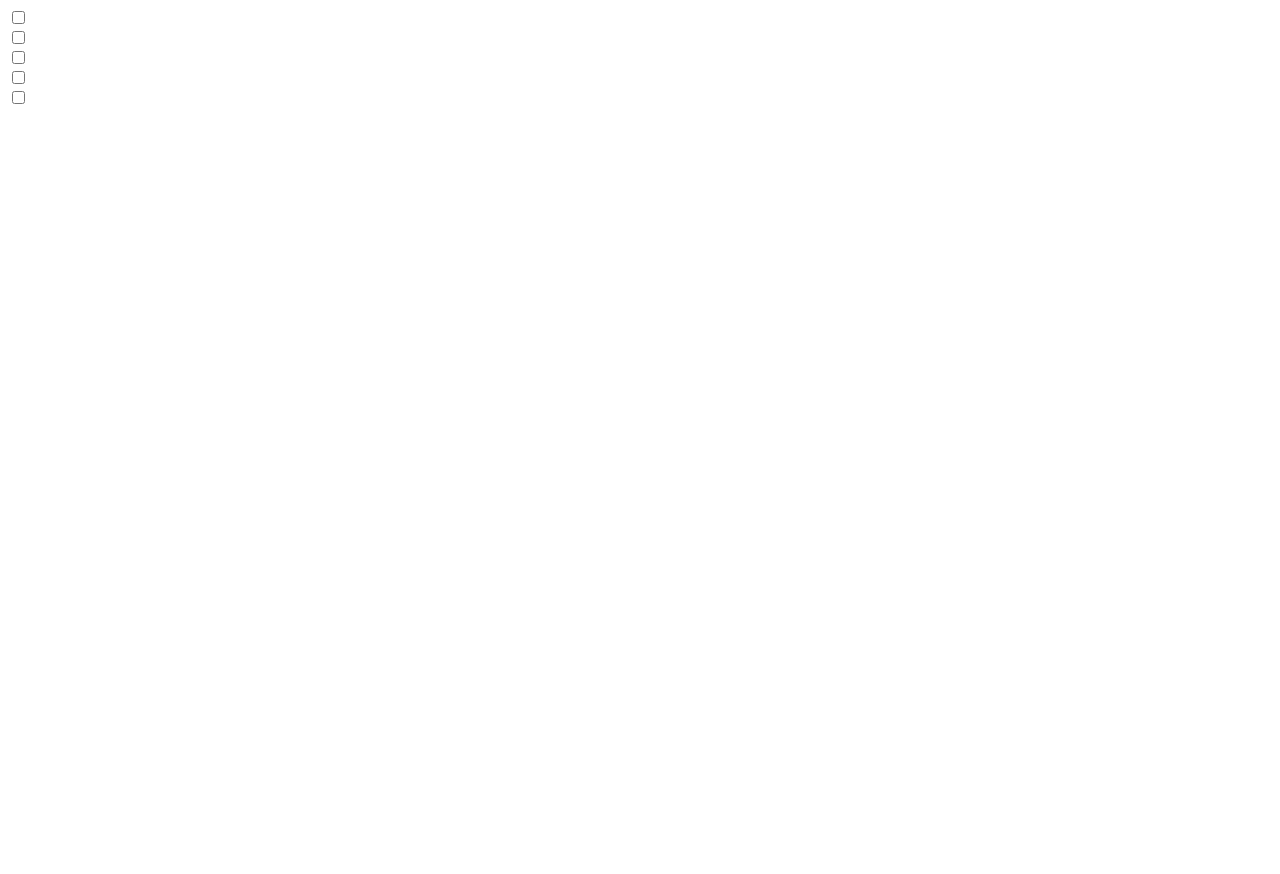
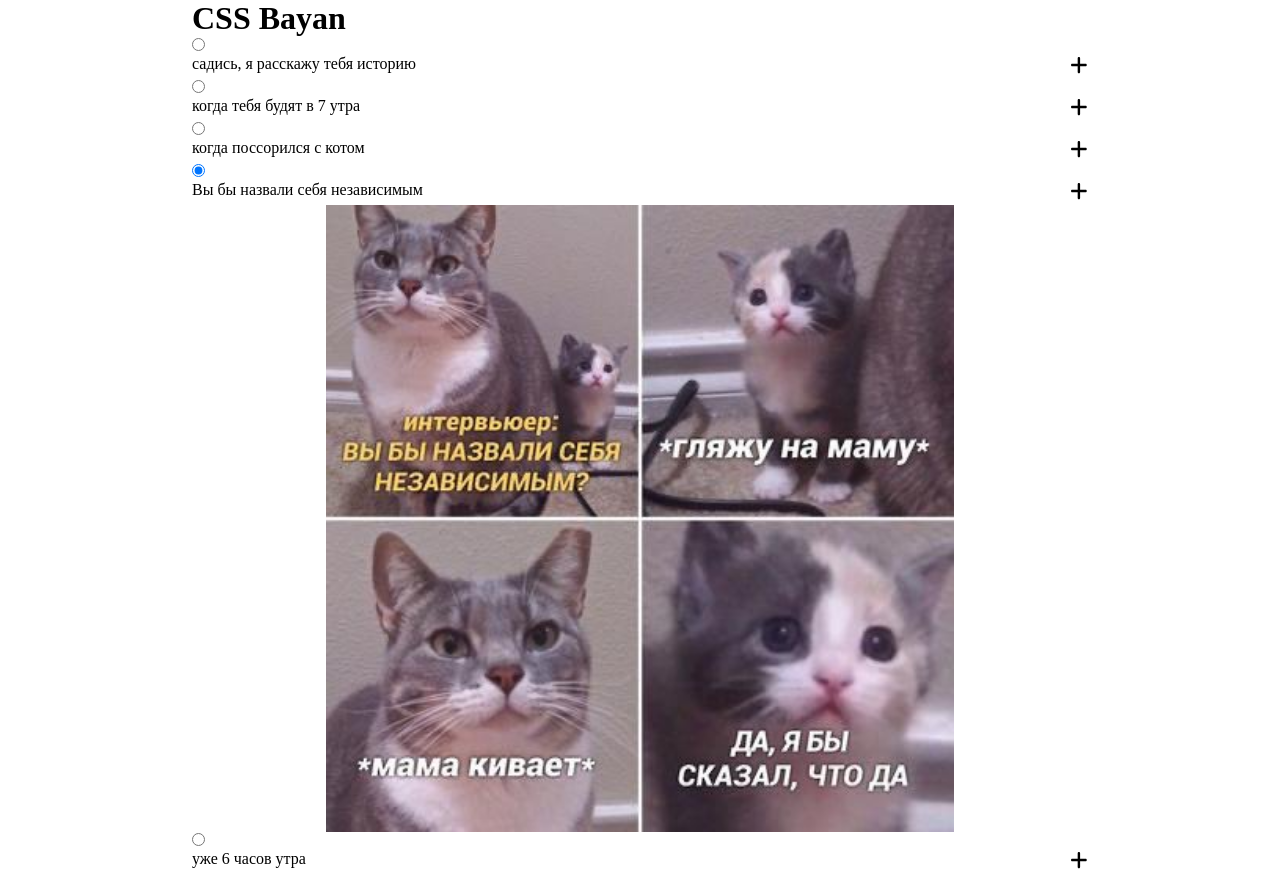
Before and after one commit to OlgaGre/cssBayan, a plain HTML site: page cssBayan/index.html in a window 1280 px wide. Before the commit the page ends 800 px from the top, so only its background shows below. Drawn offline with Linux system fonts and the light colour scheme.

Commit message:
feat: add radio btn

```diff
--- a/cssBayan/index.html
+++ b/cssBayan/index.html
@@ -1,33 +1,66 @@
 <!DOCTYPE html>
 <html lang="en">
   <head>
-  <meta charset="UTF-8">
-  <meta http-equiv="X-UA-Compatible" content="IE=edge">
-  <meta name="viewport" content="width=device-width, initial-scale=1.0">
-  <link rel="stylesheet" href="style.css">
+    <meta charset="UTF-8" />
+    <meta http-equiv="X-UA-Compatible" content="IE=edge" />
+    <meta name="viewport" content="width=device-width, initial-scale=1.0" />
+    <link rel="stylesheet" href="style.css" />
     <title>Bayan</title>
   </head>
   <body>
     <body>
+      <h1>CSS Bayan</h1>
       <div class="wrapper">
-    <input type="checkbox" id="1">
-    <label for="1"></label>
+        <input type="radio" id="1" name="meme" />
+        <label for="1">
+          <div>садись, я расскажу тебя историю</div>
+          <div><img class="plus" src="./img/plus-solid.svg" alt="" /></div
+        ></label>
+        <section>
+          <img
+            class="mem"
+            src="./img/1648350846_1-kartinkof-club-p-koti-memi-s-nadpisyami-1.jpg"
+            alt=""
+          />
+        </section>
       </div>
       <div class="wrapper">
-    <input type="checkbox" id="2">
-    <label for="2"></label>
+        <input type="radio" id="2" name="meme" />
+        <label for="2">
+          <div>когда тебя будят в 7 утра</div>
+          <div><img class="plus" src="./img/plus-solid.svg" alt="" /></div>
+        </label>
+        <section>
+          <img class="mem" src="./img/photo_2017-05-16_13-22-41.jpg" alt="" />
+        </section>
       </div>
       <div class="wrapper">
-    <input type="checkbox" id="3">
-    <label for="3"></label>
+        <input type="radio" id="3" name="meme" />
+        <label for="3"
+          ><div>когда поссорился с котом</div>
+          <div><img class="plus" src="./img/plus-solid.svg" alt="" /></div
+        ></label>
+        <section><img class="mem" src="./img/50.jpg" alt="" /></section>
       </div>
       <div class="wrapper">
-    <input type="checkbox" id="4">
-    <label for="4"></label>
+        <input type="radio" id="4" name="meme" checked />
+        <label for="4"
+          ><div>Вы бы назвали себя независимым</div>
+          <div><img class="plus" src="./img/plus-solid.svg" alt="" /></div
+        ></label>
+        <section>
+          <img class="mem" src="./img/EOB1dFLW4AAyM_z.jpg" alt="" />
+        </section>
       </div>
       <div class="wrapper">
-    <input type="checkbox" id="5">
-    <label for="5"></label>
+        <input type="radio" id="5" name="meme" />
+        <label for="5"
+          ><div>уже 6 часов утра</div>
+          <div><img class="plus" src="./img/plus-solid.svg" alt="" /></div
+        ></label>
+        <section>
+          <img class="mem" src="./img/1100543-936x560.jpg" alt="" />
+        </section>
       </div>
     </body>
   </body>
--- a/cssBayan/style.css
+++ b/cssBayan/style.css
@@ -0,0 +1,30 @@
+*{
+  margin: 0;
+  padding: 0;
+  box-sizing: border-box;
+}
+section{
+  width: 100%;
+}
+.plus{
+  height: 20px;
+}
+.mem{
+  display: block;
+  width: 70%;
+  margin: 0 auto;
+}
+body{
+  width: 70%;
+  margin: 0 auto;
+}
+section{
+  display: none;
+}
+label{
+  display: flex;
+  justify-content: space-between;
+}
+input:checked  ~  section{
+  display: block;
+}
```
Lines whose indentation alone changed are shown as unchanged.
